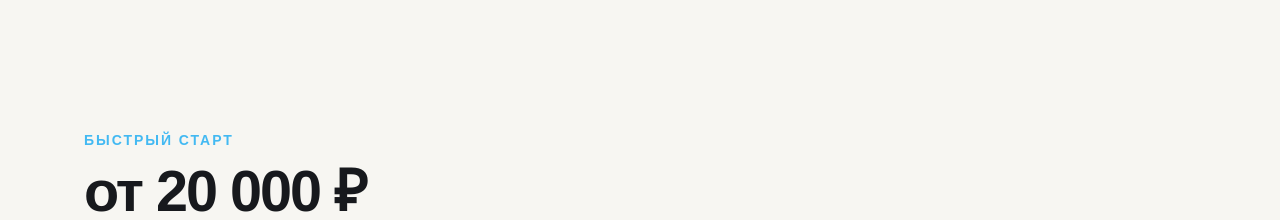
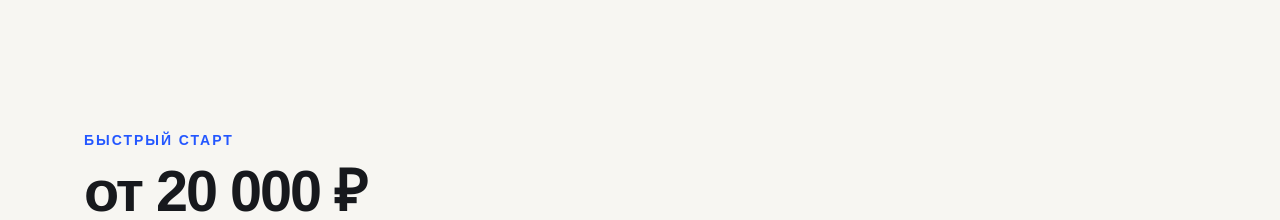
Before and after one commit to Kaaai69/nyraflow, a Next.js app: page / in a window 1280 px wide. Shown: the part 6780-7000 px from the top of the page. Built offline with nearby package versions, Linux system fonts and the light colour scheme.

Commit message:
fix: improve starter label contrast

```diff
--- a/components/home/StarterSection.tsx
+++ b/components/home/StarterSection.tsx
@@ -22,7 +22,7 @@ export default function StarterSection() {
     <section id="starter" className="py-section-mobile md:py-section-desktop">
       <SectionContainer>
         <header>
-          <h2 className="text-sm font-semibold uppercase tracking-[0.14em] text-cyan">
+          <h2 className="text-sm font-semibold uppercase tracking-[0.14em] text-blue">
             {content.title}
           </h2>
           <p className="mt-3 text-title-compact">{content.price}</p>
```
Also changed, not shown: 1 other file (tests, documents, lock files or other folders).
